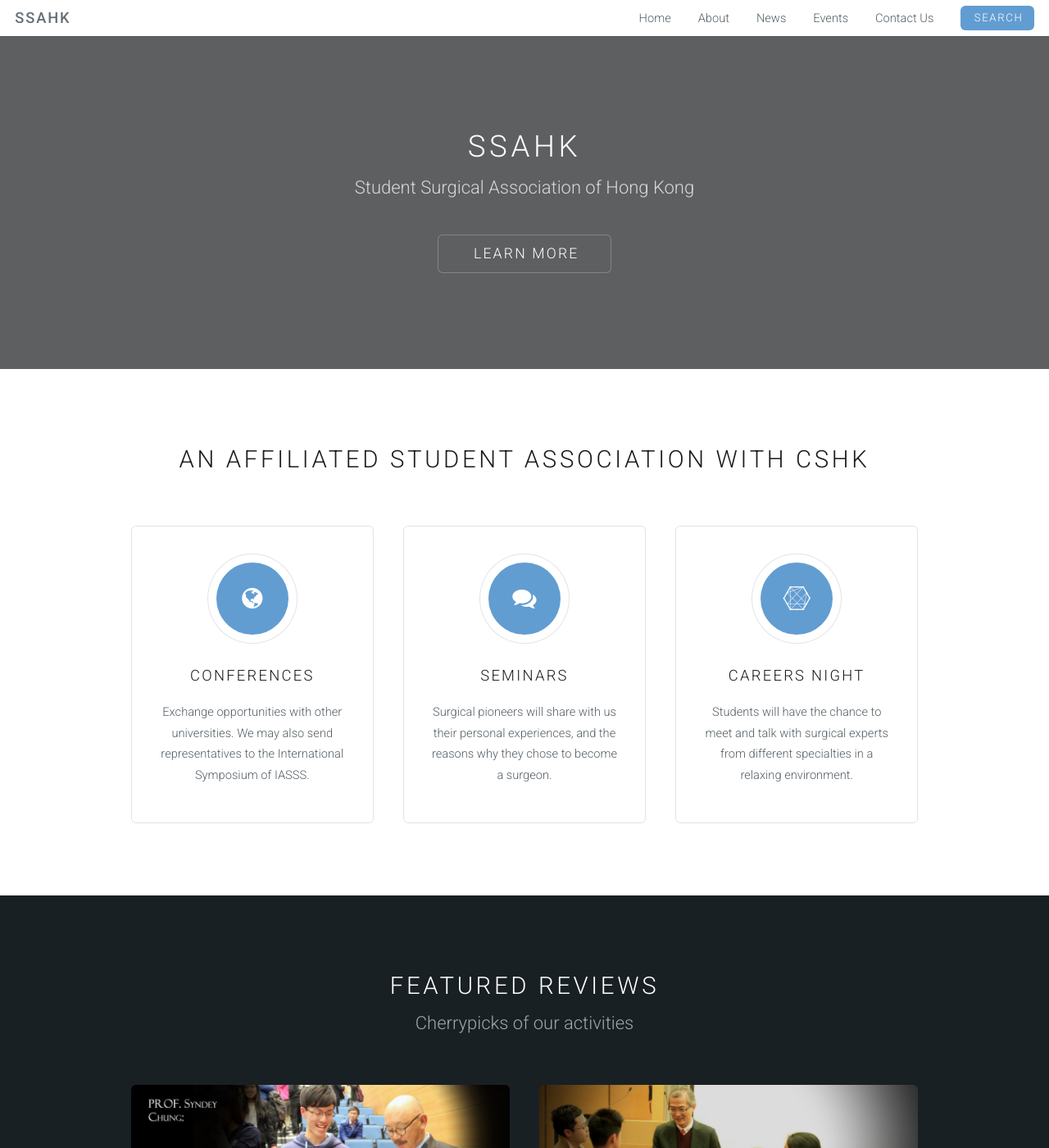
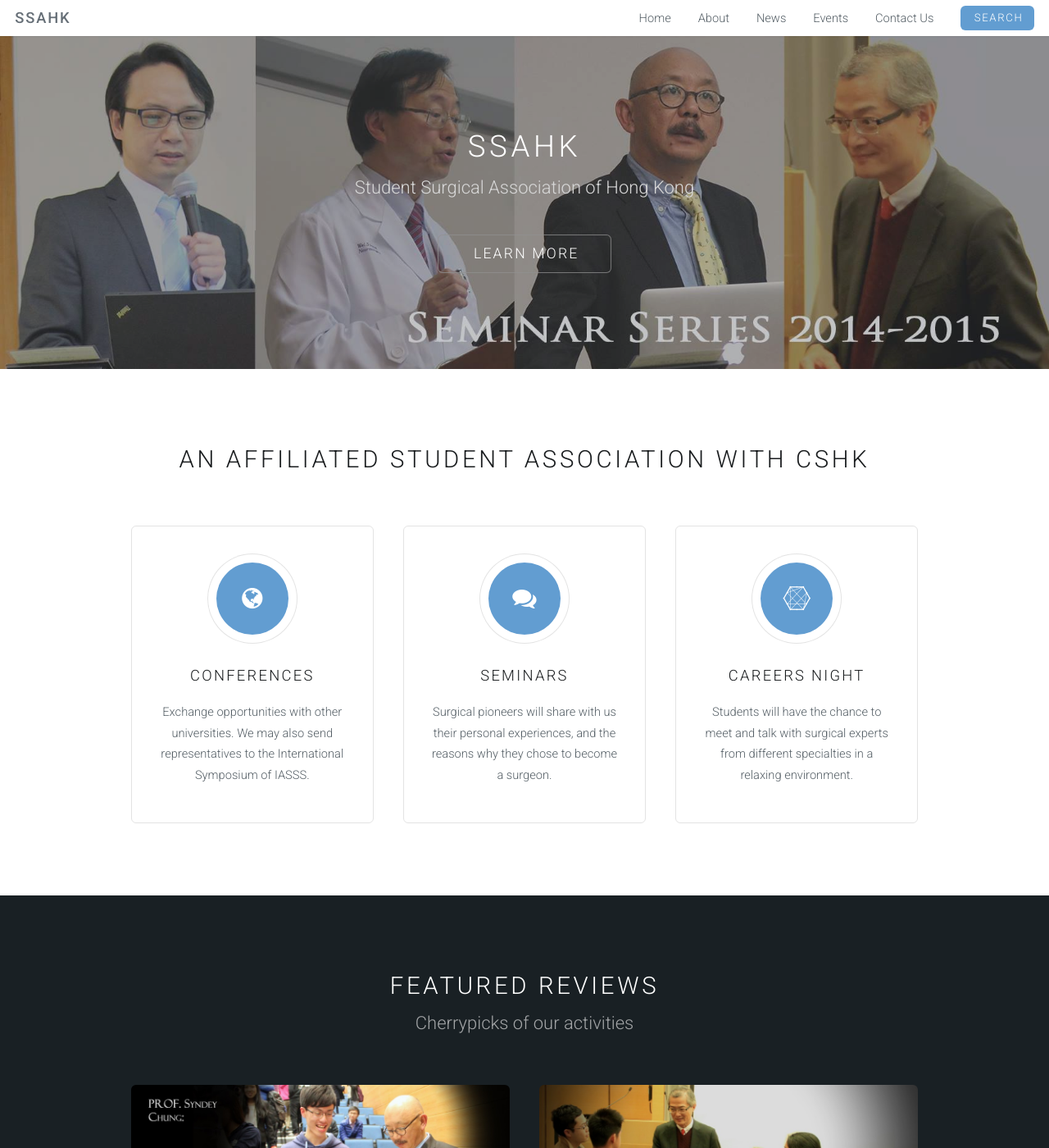
Before and after one commit to SSAHK/ssahk.github.io, a Jekyll site: the page built from home.html, in a window 1280 px wide and 1400 px high. Shown: the whole window at 82% size. Built offline with Jekyll 4.4.1, drawn with Linux system fonts in a browser that asks for light colours; Markdown is read by kramdown in place of the engine named in the settings.

Commit message:
put banner in right place

```diff
--- a/assets/css/style.css
+++ b/assets/css/style.css
@@ -978,7 +978,7 @@
 
 	#banner {
 		background-color: #666666;
-		background-image: url("../images/banner.jpg");
+		background-image: url("../../img/banner.jpg");
 		background-size: cover;
 		background-position: center center;
 		background-repeat: no-repeat;
```
Also changed, not shown: img/banner.jpg (added).
